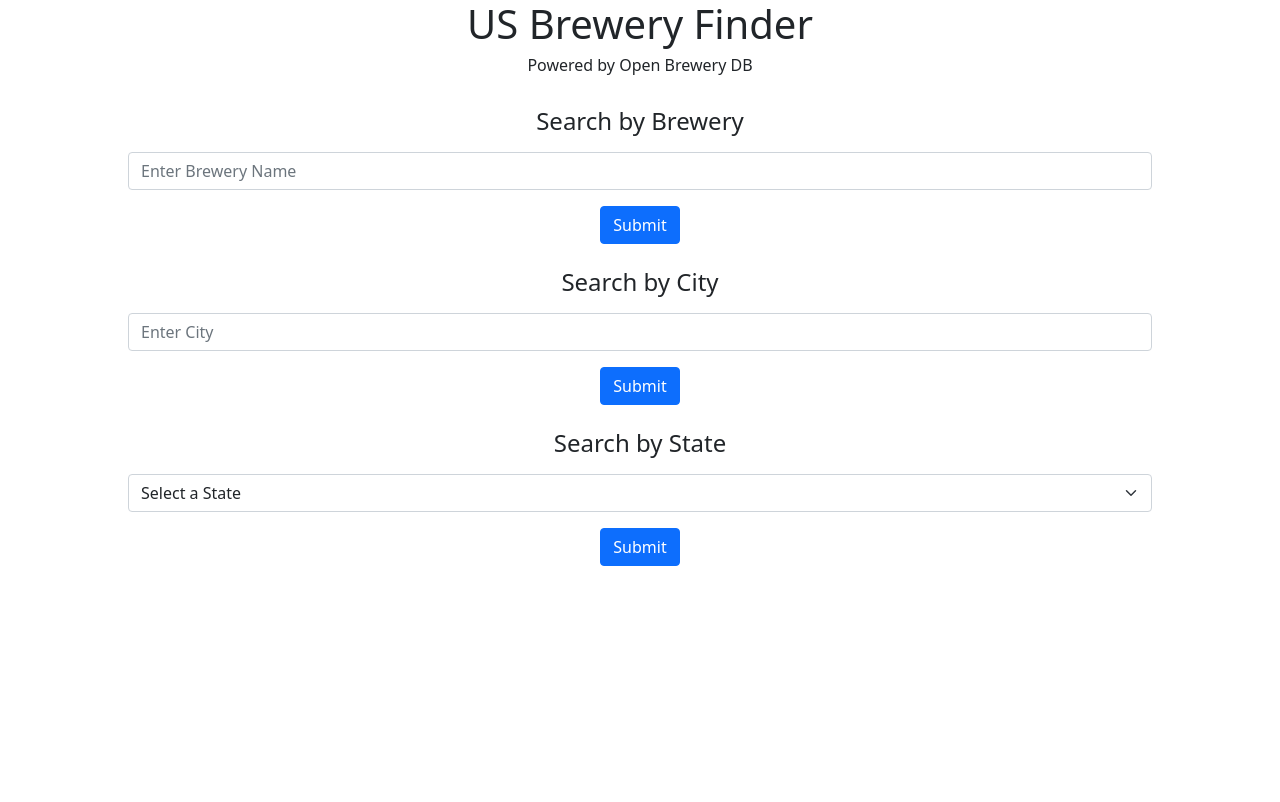
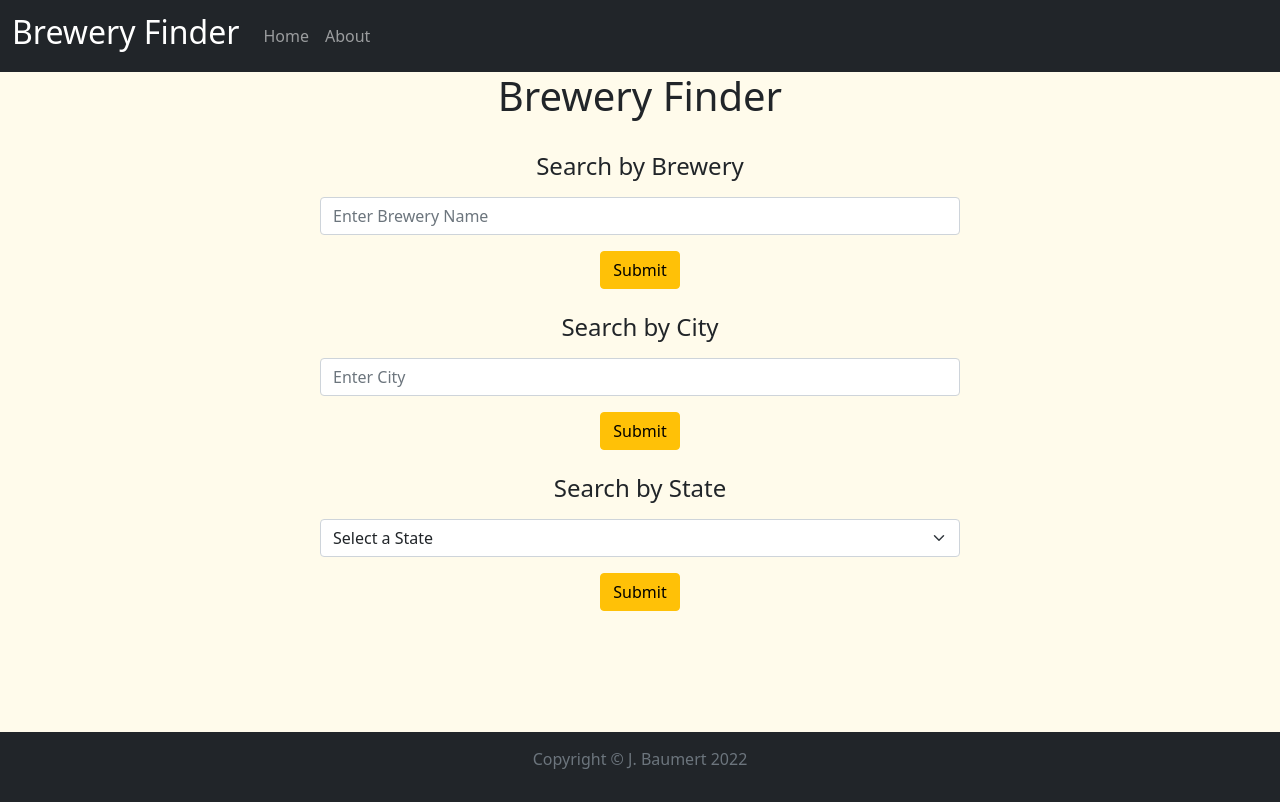
Before and after one commit to baumertjohn/API_Website, a Flask app: page / in a window 1280 px wide. Before the commit the page ends 566 px from the top, so only its background shows below. Run offline with Flask 2, Linux system fonts and the light colour scheme.

Commit message:
Added webpage styling and navigation. Added "about" page.

```diff
--- a/main.py
+++ b/main.py
@@ -13,12 +13,9 @@ API = os.environ.get("API")
 
 # Globals
 brewery_data = []
-search_data = ""
-search_parameter = ""
-# page_number = 0
 
 
-def get_results(page, search, parameter):
+def get_results(page, search, parameter, sort):
     global brewery_data
     brewery_data = []
     search = search.replace(" ", "_").lower()
@@ -28,15 +25,17 @@ def get_results(page, search, parameter):
     response.raise_for_status()
     brewery_data_temp = response.json()
     if brewery_data_temp == []:
-        page_number = -1
+        next_page = False
+        page_number = page + 1
     else:
+        next_page = True
         page_number = page + 1
     response = requests.get(
-        BREWERY_SEARCH, params={"page": page, f"{parameter}": search}
+        BREWERY_SEARCH, params={"page": page, f"{parameter}": search, "sort": sort}
     )
     response.raise_for_status()
     brewery_data = response.json()
-    return brewery_data, page_number
+    return brewery_data, page_number, next_page
 
 
 app = Flask(__name__)
@@ -46,51 +45,50 @@ app = Flask(__name__)
 def home():
     if request.method == "POST":
         if request.form.get("name_search"):
-            name_search = request.form.get("name_search")
-            # brewery_data, next_page = get_results(name_search, "by_name")
+            search_data = request.form.get("name_search")
+            search_parameter = "by_name"
+            sort = "name"
+        elif request.form.get("city_search"):
+            search_data = request.form.get("city_search")
+            search_parameter = "by_city"
+            sort = "state"
+        elif request.form.get("state_search"):
+            search_data = request.form.get("state_search")
+            search_parameter = "by_state"
+            sort = "city"
+        if search_data != "Select a State":
             return redirect(
                 url_for(
                     "search_results",
                     page_number=1,
-                    search_data=name_search,
-                    search_parameter="by_name",
+                    search_data=search_data,
+                    search_parameter=search_parameter,
+                    sort=sort,
                 )
             )
-        elif request.form.get("city_search"):
-            city_search = request.form.get("city_search")
-            brewery_data, next_page = get_results(city_search, "by_city")
-        elif request.form.get("state_search") != "Select a State":
-            state_search = request.form.get("state_search")
-            brewery_data, next_page = get_results(state_search, "by_state")
-        try:
-            if brewery_data:
-                # return redirect(url_for("search_results", page_number=next_page))
-                pass
-        except UnboundLocalError:
-            pass
     return render_template("index.html")
 
 
 @app.route(
-    "/searchresults/<int:page_number>/<search_data>/<search_parameter>",
+    "/searchresults/<int:page_number>/<search_data>/<search_parameter>/<sort>",
     methods=["GET", "POST"],
 )
-def search_results(
-    page_number, search_data=search_data, search_parameter=search_parameter
-):
-    brewery_data, page_number = get_results(page_number, search_data, search_parameter)
+def search_results(page_number, search_data, search_parameter, sort):
+    brewery_data, page_number, next_page = get_results(
+        page_number,
+        search_data,
+        search_parameter,
+        sort,
+    )
     return render_template(
         "searchresults.html",
         brewery_data=brewery_data,
         page_number=page_number,
         search_data=search_data,
         search_parameter=search_parameter,
+        next_page=next_page,
+        sort=sort,
     )
-
-
-@app.route("/nextpage")
-def next_page_results():
-    return
 
 
 @app.route("/brewerydetails/<int:brewery_id>")
@@ -101,5 +99,10 @@ def brewery_details(brewery_id):
     )
 
 
+@app.route("/about")
+def about():
+    return render_template("about.html")
+
+
 if __name__ == "__main__":
     app.run(debug=True)
--- a/static/styles.css
+++ b/static/styles.css
@@ -1,4 +1,10 @@
 /* Keeps footer at bottom when needed */
 .short_content {
-  min-height: calc(100vh - 160px);
+  min-height: calc(100vh - 190px);
 }
+
+.footer {
+  margin: 50px 0px 0px;
+  text-align: center;
+  padding: 15px;
+}
--- a/templates/base.html
+++ b/templates/base.html
@@ -15,11 +15,40 @@
     <link rel="stylesheet" href="{{ url_for('static', filename='styles.css') }}" />
     <title>{{ title }}</title>
   </head>
-  <body>
+  <body style="background-color: #fffbeb">
     <!-- Header -->
+    <nav class="navbar navbar-expand-lg navbar-dark bg-dark">
+      <div class="container-fluid">
+        <a class="navbar-brand" href="{{ url_for('home') }}"><h2>Brewery Finder</h2></a>
+        <button
+          class="navbar-toggler"
+          type="button"
+          data-bs-toggle="collapse"
+          data-bs-target="#navbarSupportedContent"
+          aria-controls="navbarSupportedContent"
+          aria-expanded="false"
+          aria-label="Toggle navigation"
+        >
+          <span class="navbar-toggler-icon"></span>
+        </button>
+        <div class="collapse navbar-collapse" id="navbarSupportedContent">
+          <ul class="navbar-nav me-auto mb-2 mb-lg-0">
+            <li class="nav-item">
+              <a class="nav-link" href="{{ url_for('home') }}">Home</a>
+            </li>
+            <li class="nav-item">
+              <a class="nav-link" href="{{ url_for('about') }}">About</a>
+            </li>
+          </ul>
+        </div>
+      </div>
+    </nav>
+
     {% block content %} {% endblock %}
     <!-- Footer -->
-
+    <div class="footer bg-dark" style="text-align: center">
+      <p class="copyright text-muted">Copyright &copy; J. Baumert 2022</p>
+    </div>
     <!-- Bootstrap JavaScript -->
     <script
       src="https://cdn.jsdelivr.net/npm/bootstrap@5.1.3/dist/js/bootstrap.bundle.min.js"
--- a/templates/index.html
+++ b/templates/index.html
@@ -5,9 +5,8 @@ Dakota','Ohio','Oklahoma','Oregon','Pennsylvania','Rhode Island','South Carolina
 Dakota','Tennessee','Texas','Utah','Vermont','Virginia','Washington','West Virginia','Wisconsin','Wyoming'] %} {% block
 content %}
 
-<div style="text-align: center; width: 80%; margin: auto">
-  <h1>US Brewery Finder</h1>
-  <h6>Powered by Open Brewery DB</h6>
+<div class="short_content" style="text-align: center; width: 50%; margin: auto">
+  <h1>Brewery Finder</h1>
   <br />
   <form method="post">
     <div class="mb-3">
@@ -21,7 +20,7 @@ content %}
         required="required"
       />
     </div>
-    <button type="submit" class="btn btn-primary">Submit</button>
+    <button type="submit" class="btn btn-warning">Submit</button>
   </form>
   <br />
   <form method="post">
@@ -36,7 +35,7 @@ content %}
         required="required"
       />
     </div>
-    <button type="submit" class="btn btn-primary">Submit</button>
+    <button type="submit" class="btn btn-warning">Submit</button>
   </form>
   <br />
   <form method="post">
@@ -49,7 +48,7 @@ content %}
         {% endfor %}
       </select>
     </div>
-    <button type="submit" class="btn btn-primary">Submit</button>
+    <button type="submit" class="btn btn-warning">Submit</button>
   </form>
 </div>
 
```
Also changed, not shown: templates/about.html (added, +12 -0 lines), templates/brewerydetails.html (+17 -7 lines), templates/searchresults.html (+33 -9 lines).
